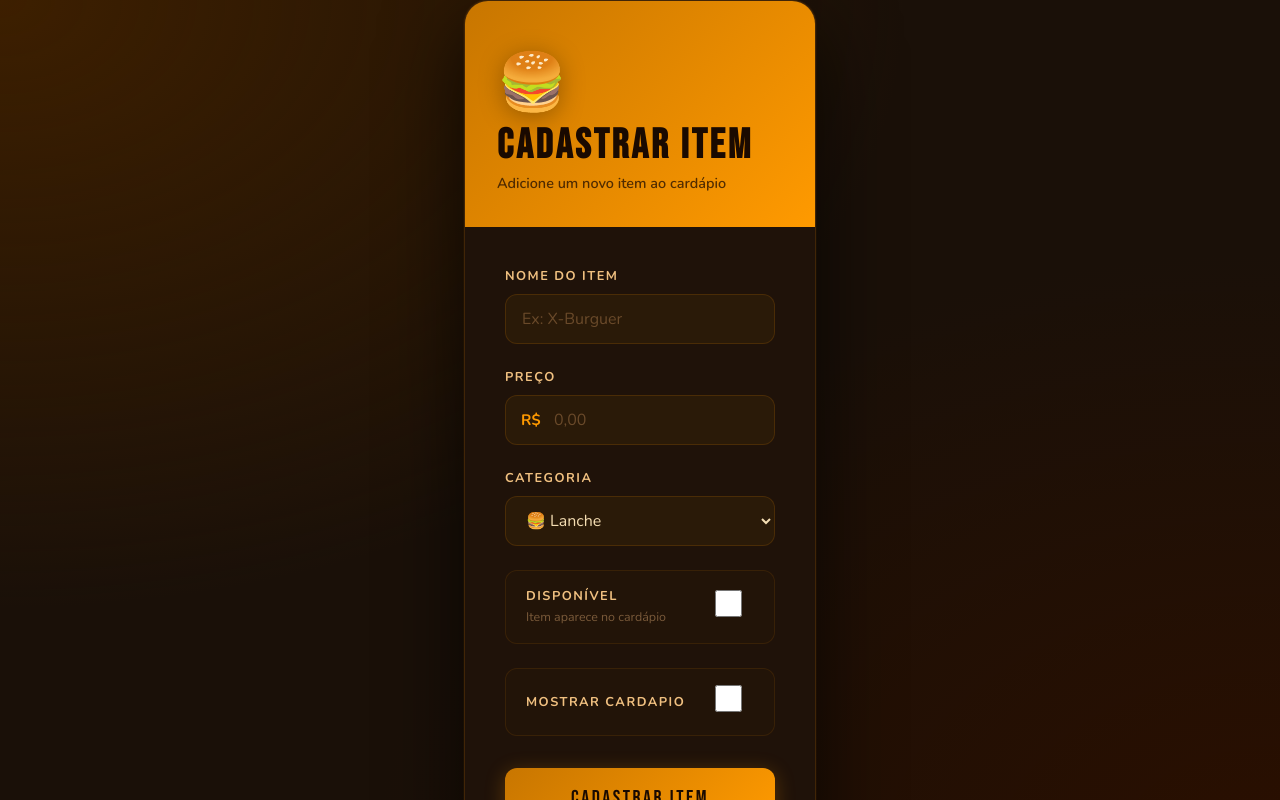
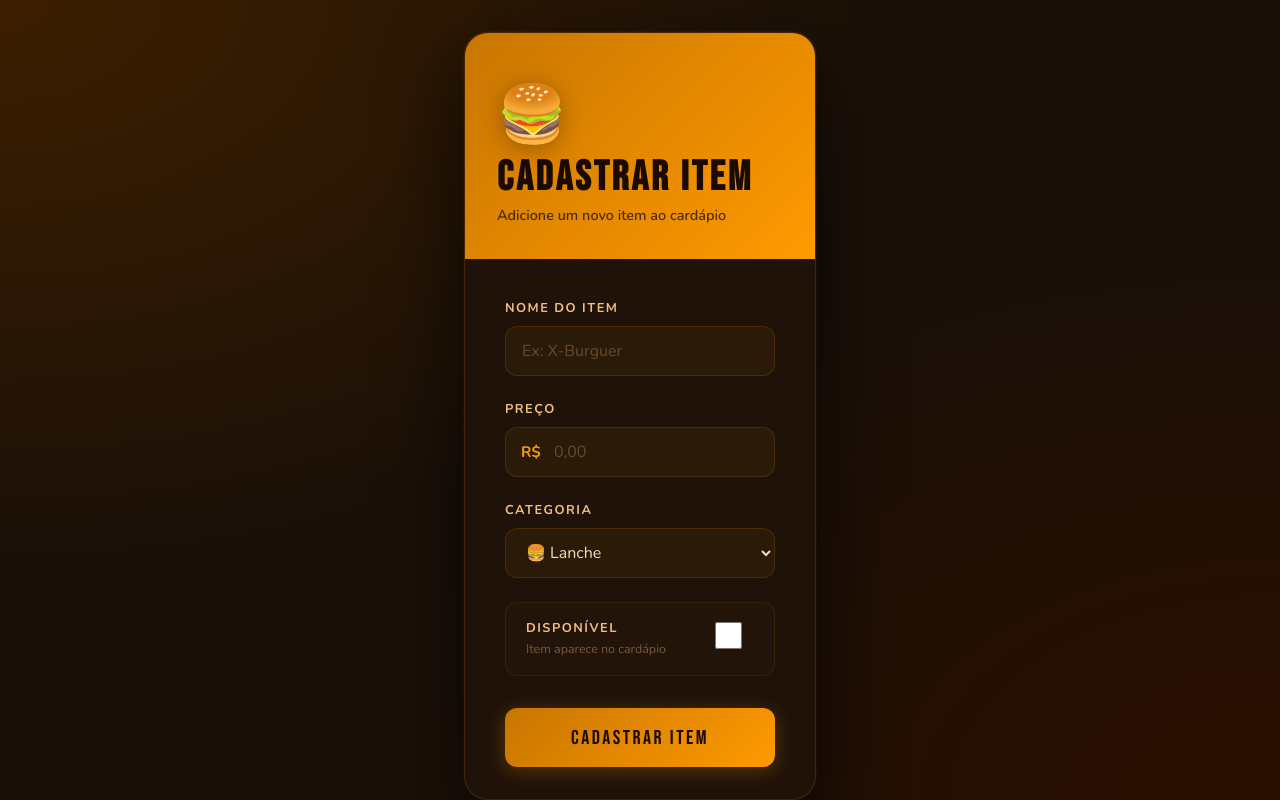
Before and after one commit to raulramosneves9-arch/cardapio-digita-vue, a Vue app: page / in a window 1280 px wide. Shown: the top 800 px of the page. Built offline with nearby package versions, Linux system fonts and the light colour scheme.

Commit message:
botão mostrar cardapio removido

```diff
--- a/src/views/register/itemForm.vue
+++ b/src/views/register/itemForm.vue
@@ -50,17 +50,6 @@
                         </div>
                     </div>
 
-                    <div class="field-group">
-                        <div class="disponivel-row">
-                            <div class="disponivel-text">
-                                <span class="disponivel-label">Mostrar Cardapio</span>
-                            </div>
-                            <div class="form-check form-switch mb-0">
-                                <input class="form-check-input custom-switch" type="checkbox" role="switch" />
-                            </div>
-                        </div>
-                    </div>
-
                     <button class="btn btn-cadastrar w-100">
                         Cadastrar Item
                     </button>
@@ -87,6 +76,7 @@
 }
 
 .form-card {
+    margin-top: 2rem;
     background: #1f1209;
     border: 1px solid #c8760033;
     border-radius: 24px;
```
